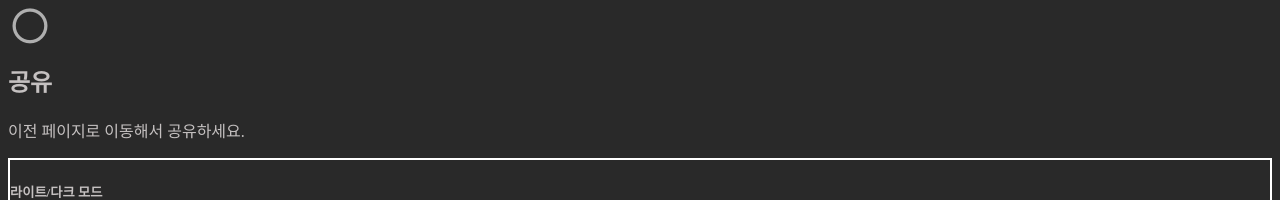
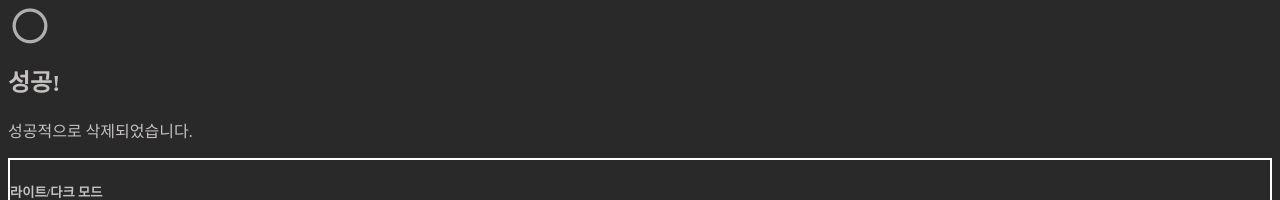
Before and after one commit to dokdoxofficial/notepadx, a React (Create React App) app: page /save in a window 1280 px wide. Shown: the top 200 px of the page. Built offline with nearby package versions, Linux system fonts and the light colour scheme; a web font is replaced by a local one.

Commit message:
default text change

```diff
--- a/src/App.js
+++ b/src/App.js
@@ -102,7 +102,6 @@ function App() {
       <div className="bar">
   <button onClick={() => setFontSize((s) => s - 10)}>-</button>
   <button onClick={() => setFontSize((s) => s + 10)}>+</button>
-
   <input
     type="color"
     value={color}
@@ -113,6 +112,8 @@ function App() {
   <button onClick={aiSummary}>작성된 내용을 요약하기</button>
 
   <button onClick={shareUrl}><i class="fa-regular fa-share-from-square"></i></button>
+  <button onClick={() => window.print()}><i class="fa-solid fa-print"></i></button>
+  <a href="https://google.com" target="_blank"><i class="fa-solid fa-magnifying-glass"></i></a>
 </div>
 
       <div className="loading">{loading||"원을 클릭하면 이 파일을 삭제하게 됨니다."}</div>
@@ -124,7 +125,7 @@ function App() {
           fontSize: `${fontSize}px`,
           color,
         }}
-        placeholder="창의적인 무언가를 임력..."
+        placeholder="창의적인 무언가를 임력해보세요..."
       />
     </div>
 
--- a/src/pages/save.js
+++ b/src/pages/save.js
@@ -18,8 +18,8 @@ export default function Save() {
       </Link>
 
       <main>
-        <h2>공유</h2>
-        <p>이전 페이지로 이동해서 공유하세요.</p>
+        <h2>성공!</h2>
+        <p>성공적으로 삭제되었습니다.</p>
         </main>
 
       <div className='footersection'>
```
